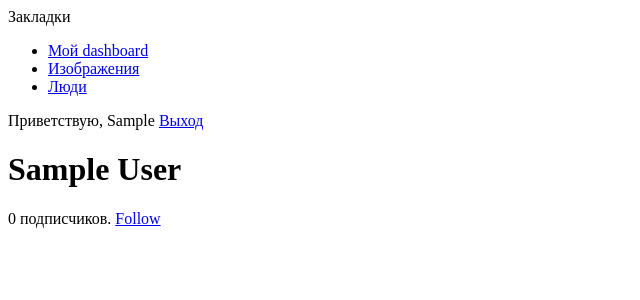
After one commit to brokfinger/django-bookmarks, a Django app: a page that uses account/templates/base.html in a window 1280 px wide. The commit adds this page. Shown: the top 300 px of the page, without its empty margins (0-640 px from the left). Run offline with Django 3.2, Linux system fonts and the light colour scheme; the visitor is signed in with stand-in values (Sample User, id 1); data comes from the database, SQL or seed files in the repository; data that the repository does not hold is empty; some libraries are stand-ins or nearby versions.

Commit message:
Added show list and detail users.

```diff
--- /dev/null
+++ b/account/templates/account/user/detail.html
@@ -0,0 +1,28 @@
+{% extends 'base.html' %}
+{% load thumbnail %}
+
+{% block title %}{{ user.get_full_name }}{% endblock %}
+
+{% block content %}
+  <h1>{{ user.get_full_name }}</h1>
+  <div class="profile-info">
+    {% thumbnail user.profile.photo '180x180' crop='100%' as im %}
+      <img src="{{ im.url }}" class="user-detail" alt="image">
+    {% endthumbnail %}
+  </div>
+  {% with total_followers=user.followers.count %}
+    <span class="count">
+      <span class="total">{{ total_followers }}</span> подписчиков.
+    </span>
+    <a href="#" data-id="{{ user.id }}" data-action="
+      {% if request.user in user.followers.all %}un{% endif %}follow"
+       class="follow button">
+      {% if request.user not in user.followers.all %}Follow
+      {% else %}Unfollow
+      {% endif %}
+    </a>
+    <div id="image-list" class="image-container">
+      {% include 'images/image/list_ajax.html' with images=user.images_created.all %}
+    </div>
+  {% endwith %}
+{% endblock %}
--- a/account/templates/base.html
+++ b/account/templates/base.html
@@ -18,7 +18,7 @@
         <a href="{% url 'images:list' %}">Изображения</a>
       </li>
       <li {% if section == 'people' %} class="selected" {% endif %} >
-        <a href="#">Люди</a>
+        <a href="{% url 'user_list' %}">Люди</a>
       </li>
     </ul>
   {% endif %}
--- a/account/urls.py
+++ b/account/urls.py
@@ -5,6 +5,9 @@ from . import views
 
 urlpatterns = [
     path('', views.dashboard, name='dashboard'),
+
+    path('users/', views.user_list, name='user_list'),
+    path('users/<username>/', views.user_detail, name='user_detail'),
 
     path('edit/', views.edit, name='edit'),
 
--- a/account/views.py
+++ b/account/views.py
@@ -1,7 +1,8 @@
 from django.contrib.auth import authenticate, login
+from django.contrib.auth.models import User
 from django.contrib.auth.decorators import login_required
 from django.http import HttpResponse
-from django.shortcuts import render
+from django.shortcuts import render, get_object_or_404
 from django.contrib import messages
 
 from .forms import LoginForm, UserRegistrationForm, UserEditForm, \
@@ -69,3 +70,17 @@ def edit(request):
 
     return render(request, 'account/edit.html', {'user_form': user_form,
                                                  'profile_form': profile_form})
+
+
+@login_required
+def user_list(request):
+    users = User.objects.filter(is_active=True)
+    return render(request, 'account/user/list.html', {'section': 'people',
+                                                      'users': users})
+
+
+@login_required
+def user_detail(request, username):
+    user = get_object_or_404(User, username=username, is_active=True)
+    return render(request, 'account/user/detail.html', {'section': 'people',
+                                                        'user': user})
--- a/bookmarks/settings.py
+++ b/bookmarks/settings.py
@@ -14,6 +14,8 @@ from pathlib import Path
 
 from decouple import config
 from dj_database_url import parse
+
+from django.urls import reverse_lazy
 
 # Build paths inside the project like this: BASE_DIR / 'subdir'.
 BASE_DIR = Path(__file__).resolve(strict=True).parent.parent
@@ -129,3 +131,7 @@ LOGIN_URL = 'login'
 LOGOUT_URL = 'logout'
 
 EMAIL_BACKEND = 'django.core.mail.backends.console.EmailBackend'
+
+ABSOLUTE_URL_OVERRIDES = {
+    'auth.user': lambda u: reverse_lazy('user_detail', args=[u.username])
+}
--- a/images/views.py
+++ b/images/views.py
@@ -57,7 +57,7 @@ def image_like(request):
 @login_required
 def image_list(request):
     images = Image.objects.all()
-    paginator = Paginator(images, 6)
+    paginator = Paginator(images, 5)
     page = request.GET.get('page')
     try:
         images = paginator.page(page)
```
Also changed, not shown: account/models.py (+21 -0 lines), account/templates/account/user/list.html (added, +24 -0 lines).
